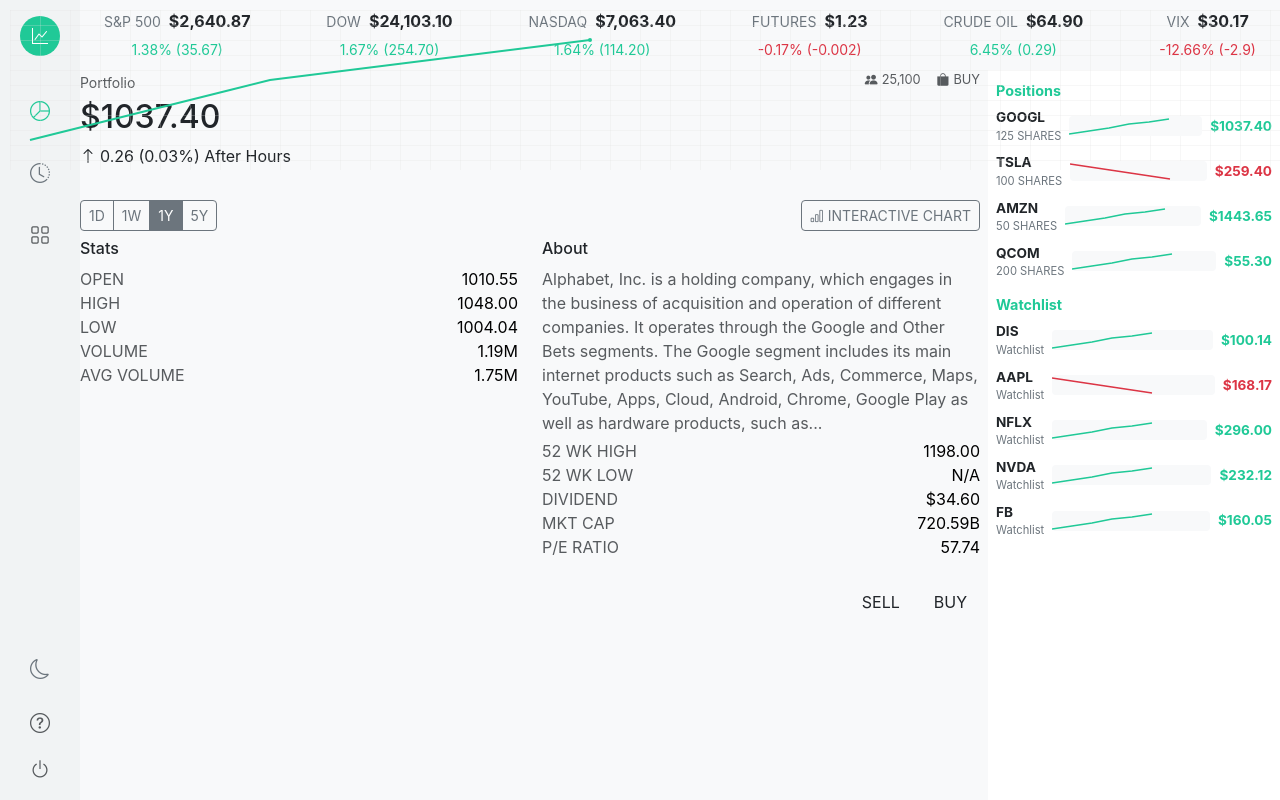
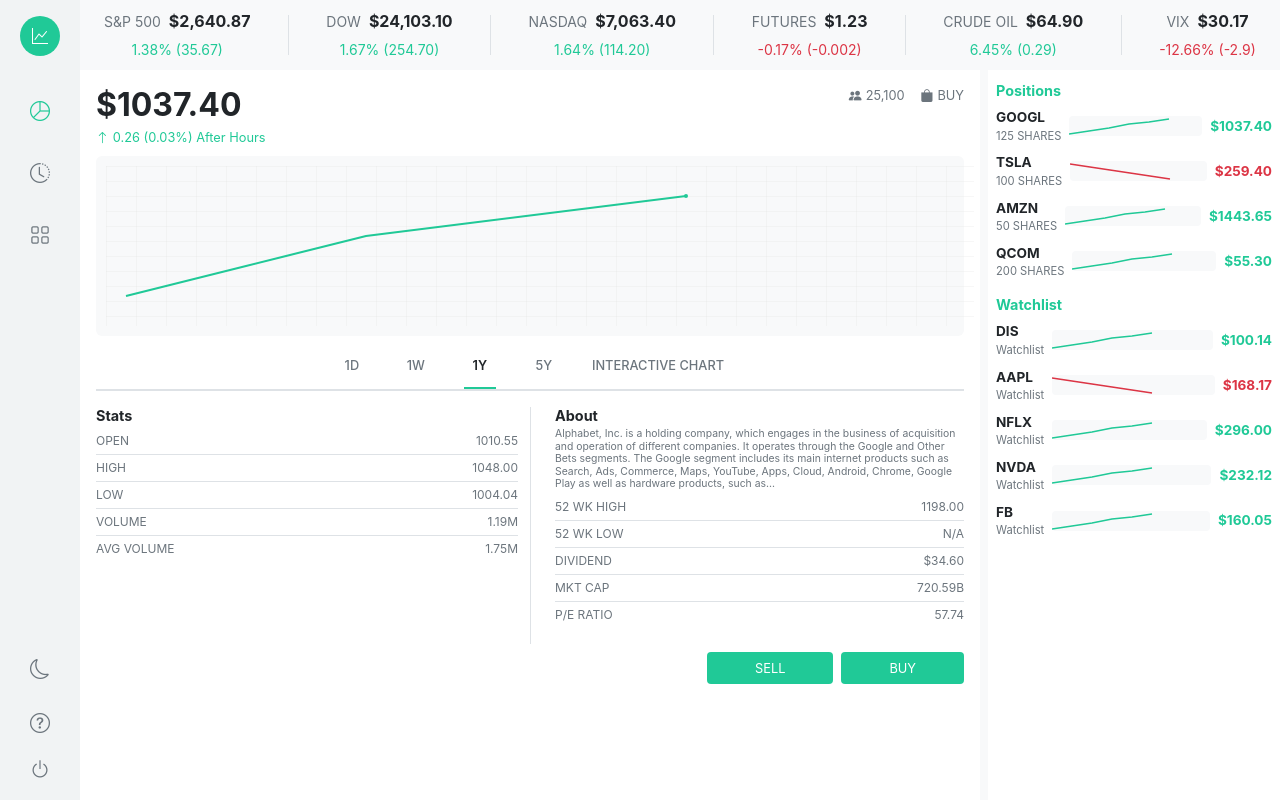
Before and after one commit to zohraharibi/dashboard, a React (Vite) app in the folder frontend/: page / in a window 1280 px wide. Built offline with nearby package versions, Linux system fonts and the light colour scheme.

Commit message:
Fix disappearing text in dark mode, add seperation lines, improve buttons design

```diff
--- a/frontend/src/App.css
+++ b/frontend/src/App.css
@@ -1,4 +1,3 @@
-/* CSS Custom Properties - Color Variables */
 :root {
   /* Primary Colors */
   --primary-green: #20c997;        /* Main teal/green accent */
@@ -37,7 +36,9 @@
   --bg-sidebar: #1a1d23;           /* Sidebar dark */
   --text-primary: #ffffff;         /* White text */
   --text-secondary: #8b949e;       /* Muted light text */
+  --text-light: #6c757d;           /* Light text for dark mode */
   --border-light: #30363d;         /* Dark borders */
+  --border-medium: #21262d;        /* Medium borders for dark mode */
   --chart-grid: #30363d;           /* Dark chart grid */
 }
 
@@ -45,6 +46,65 @@
 .table {
   background-color: transparent !important;
 }
+
+/* Bootstrap text utility overrides */
+.text-primary { color: var(--text-primary) !important; }
+.text-secondary { color: var(--text-secondary) !important; }
+.text-light { color: var(--text-light) !important; }
+.text-muted { color: var(--text-secondary) !important; }
+
+/* Dark mode Bootstrap overrides */
+[data-theme="dark"] .text-muted {
+  color: var(--text-secondary) !important;
+}
+
+[data-theme="dark"] .text-white {
+  color: var(--text-primary) !important;
+}
+
+[data-theme="dark"] .bg-light {
+  background-color: var(--bg-secondary) !important;
+}
+
+[data-theme="dark"] .bg-white {
+  background-color: var(--bg-primary) !important;
+}
+
+[data-theme="dark"] .border {
+  border-color: var(--border-light) !important;
+}
+
+[data-theme="dark"] .border-light {
+  border-color: var(--border-light) !important;
+}
+
+/* Dark mode button and form overrides */
+[data-theme="dark"] .btn-outline-secondary {
+  color: var(--text-secondary);
+  border-color: var(--border-light);
+}
+
+[data-theme="dark"] .btn-outline-secondary:hover,
+[data-theme="dark"] .btn-outline-secondary.active {
+  background-color: var(--border-light);
+  border-color: var(--border-light);
+  color: var(--text-primary);
+}
+
+[data-theme="dark"] .table {
+  color: var(--text-primary);
+}
+
+[data-theme="dark"] .table td {
+  border-color: var(--border-light);
+}
+
+.text-xl { font-size: 2.25rem}
+.text-lg { font-size: 1.5rem; }
+.text-md { font-size: 1rem; }
+.text-sm { font-size: 0.875rem; }
+.text-xs { font-size: 0.75rem; }
+.text-bold { font-weight: bold; }
 
 .table td,
 .table th,
@@ -148,8 +208,8 @@
   color: var(--primary-green);
 }
 
-/* Navbar Styles */
-.navbar-container {
+/* Topbar Styles */
+.topbar-container {
   height: 88px;
   display: flex;
   align-items: center;
@@ -157,94 +217,146 @@
   border-color: var(--border-light);
 }
 
-.navbar-indicator {
+.topbar-indicator {
   text-align: center;
 }
 
-.navbar-indicator-name {
+.topbar-indicator-name {
   color: var(--text-secondary);
 }
 
-.navbar-indicator-price {
+.topbar-indicator-price {
   color: var(--text-primary);
   font-weight: bold;
 }
 
-.navbar-indicator-positive {
+.topbar-indicator-positive {
   color: var(--success);
 }
 
-.navbar-indicator-negative {
+.topbar-indicator-negative {
   color: var(--danger);
 }
 
-.navbar-separator {
+.topbar-separator {
   height: 40px;
   border-color: var(--border-light);
 }
 
-/* Positions Component Styles */
-.positions-container {
+/* main-block Component Styles */
+.main-block-container {
   height: 100%;
   background-color: var(--bg-primary);
-  padding: 0.75rem;
+  padding: 1rem;
   overflow: hidden;
 }
 
-.positions-portfolio-value {
+.main-block-portfolio-value {
   font-size: 2rem;
   font-weight: bold;
   margin-bottom: 0.25rem;
+  color: var(--text-primary);
 }
 
-.positions-after-hours {
+.main-block-after-hours {
   font-size: 0.8rem;
   color: var(--success);
 }
 
-.positions-chart-container {
+.main-block-chart-container {
   height: 180px;
   background-color: var(--bg-secondary);
   position: relative;
 }
 
-.positions-chart-controls .btn {
-  font-size: 0.75rem;
-  padding: 0.25rem 0.5rem;
+/* Chart Controls - Tab Style Design */
+.chart-controls-container {
+  display: flex;
+  justify-content: center;
+  align-items: center;
+  border-bottom: 2px solid var(--border-light);
+  padding-bottom: 0;
 }
 
-.positions-stats-table {
+.chart-time-buttons {
+  display: flex;
+  gap: 2rem;
+  justify-content: center;
+}
+
+.chart-time-btn {
+  background: none;
+  border: none;
+  padding: 0.75rem 0;
+  font-size: 0.8rem;
+  font-weight: 500;
+  color: var(--text-secondary);
+  cursor: pointer;
+  position: relative;
+  border-bottom: 2px solid transparent;
+  transition: all 0.2s ease;
+  min-width: 2rem;
+  text-align: center;
+}
+
+.chart-time-btn:hover {
+  color: var(--primary-green);
+  border-bottom-color: var(--primary-green);
+}
+
+.chart-time-btn.active {
+  color: var(--text-primary);
+  border-bottom-color: var(--primary-green);
+  font-weight: 600;
+}
+
+/* Interactive chart button now uses same styling as chart-time-btn */
+
+.main-block-stats-table {
   font-size: 0.75rem;
   background-color: transparent !important;
 }
 
-.positions-stats-table td {
-  padding: 0;
+.main-block-stats-table td {
+  padding: 0.25rem 0;
   color: var(--text-secondary);
+  background-color: transparent !important;
+  border-bottom: 1px solid var(--border-light);
+}
+
+.main-block-stats-table tbody {
   background-color: transparent !important;
 }
 
-.positions-stats-table tbody {
+.main-block-stats-table tr {
   background-color: transparent !important;
 }
 
-.positions-stats-table tr {
-  background-color: transparent !important;
+.main-block-stats-table tr:last-child td {
+  border-bottom: none;
 }
 
-.positions-about-text {
+.main-block-about-text {
   font-size: 0.65rem;
   line-height: 1.2;
   color: var(--text-secondary);
 }
 
-.positions-section-title {
+.main-block-section-title {
   font-size: 0.9rem;
   font-weight: bold;
   margin-bottom: 0.25rem;
+  color: var(--text-primary);
 }
 
-.positions-action-btn {
+.watchlist-section-title {
+  font-size: 0.9rem;
+  font-weight: bold;
+  margin-bottom: 0.5rem;
+  color: var(--text-primary);
+}
+
+.main-block-action-btn {
   font-size: 0.8rem;
   padding: 0.4rem 1.2rem;
   background-color: var(--primary-green);
@@ -254,7 +366,7 @@
   min-width: 80px;
 }
 
-.positions-action-btn:hover {
+.main-block-action-btn:hover {
   background-color: var(--primary-green-dark);
 }
 
@@ -292,6 +404,7 @@
 .watchlist-item-price {
   font-size: 0.85rem;
   font-weight: bold;
+  color: var(--text-primary);
 }
 
 .watchlist-item-price.positive {
@@ -325,9 +438,86 @@
   flex: 0 0 auto;
 }
 
-/* Ensure full height */
+/* Additional component-specific styles */
+
+/* Topbar specific styles */
+.topbar-main {
+  height: 70px;
+  display: flex;
+  align-items: center;
+  background-color: var(--bg-secondary);
+}
+
+.topbar-content {
+  gap: 1.5rem;
+}
+
+.topbar-label {
+  color: var(--text-secondary);
+}
+
+.topbar-value {
+  color: var(--text-primary);
+}
+
+.topbar-positive {
+  color: var(--success);
+}
+
+.topbar-negative {
+  color: var(--danger);
+}
+
+.topbar-separator {
+  width: 1px;
+  height: 40px;
+  background-color: var(--border-light);
+  margin: 0 0.5rem;
+}
+
+/* Sidebar specific styles */
+.sidebar-main {
+  width: 80px;
+  height: 100vh;
+  background-color: var(--bg-sidebar);
+}
+
+.sidebar-logo {
+  width: 40px;
+  height: 40px;
+  background-color: var(--primary-green);
+}
+
+.sidebar-nav-active {
+  color: var(--primary-green);
+}
+
+.sidebar-nav-secondary {
+  color: var(--text-secondary);
+}
+
+/* MainBlock specific styles */
+.main-block-icons {
+  font-size: 0.8rem;
+}
+
+.main-block-chart-svg {
+  position: absolute;
+  top: 10px;
+  left: 10px;
+}
+
+/* Stats and About separator */
+.stats-about-separator {
+  border-left: 1px solid var(--border-light);
+  padding-left: 1.5rem;
+}
+
+/* Ensure full height and proper colors */
 html, body, #root {
   height: 100%;
   margin: 0;
   padding: 0;
+  color: var(--text-primary);
+  background-color: var(--bg-primary);
 }
--- a/frontend/src/components/MainBlock.tsx
+++ b/frontend/src/components/MainBlock.tsx
@@ -4,12 +4,8 @@
 const MainBlock: React.FC = () => {
   return (
     <div className="main-block-container">
-      {/* Portfolio Value - Very Compact */}
       <div className="row mb-2">
         <div className="col-6">
-          <div className="mb-1">
-            <small className="text-muted text-primary">Portfolio</small>
-          </div>
           <h2 className="main-block-portfolio-value text-xl">$1037.40</h2>
           <div className="main-block-after-hours">
             <i className="bi bi-arrow-up"></i>
@@ -17,7 +13,7 @@
           </div>
         </div>
         <div className="col-6 text-end">
-          <div className="d-flex justify-content-end align-items-center gap-3" style={{ fontSize: '0.8rem' }}>
+          <div className="d-flex justify-content-end align-items-center gap-3 main-block-icons">
             <div>
               <i className="bi bi-people-fill text-muted"></i>
               <span className="ms-1 text-muted">25,100</span>
@@ -34,7 +30,7 @@
       <div className="row mb-2">
         <div className="col">
           <div className="rounded p-2 main-block-chart-container">
-            <svg width="100%" height="160" style={{ position: 'absolute', top: '10px', left: '10px' }}>
+            <svg width="100%" height="160" className="main-block-chart-svg">
               {/* Grid lines */}
               <defs>
                 <pattern id="grid" width="30" height="15" patternUnits="userSpaceOnUse">
@@ -61,31 +57,27 @@
       {/* Chart Controls - Very Compact */}
       <div className="row mb-2">
         <div className="col">
-          <div className="d-flex justify-content-between align-items-center">
-            <div className="btn-group main-block-chart-controls" role="group">
-              <button type="button" className="btn btn-outline-secondary btn-sm">1D</button>
-              <button type="button" className="btn btn-outline-secondary btn-sm">1W</button>
-              <button type="button" className="btn btn-outline-secondary btn-sm active">1Y</button>
-              <button type="button" className="btn btn-outline-secondary btn-sm">5Y</button>
-            </div>
-            <div>
-              <button type="button" className="btn btn-outline-secondary btn-sm main-block-chart-controls">
-                <i className="bi bi-bar-chart"></i> INTERACTIVE CHART
-              </button>
+          <div className="chart-controls-container">
+            <div className="chart-time-buttons">
+              <button type="button" className="chart-time-btn">1D</button>
+              <button type="button" className="chart-time-btn">1W</button>
+              <button type="button" className="chart-time-btn active">1Y</button>
+              <button type="button" className="chart-time-btn">5Y</button>
+              <button type="button" className="chart-time-btn">INTERACTIVE CHART</button>
             </div>
           </div>
         </div>
       </div>
+
+      <div className="mb-3"></div>
+
       <StockDetails />
 
-      {/* Positions Section - Very Compact */}
-
-      {/* Action Buttons - Bottom Right */}
       <div className="row">
         <div className="col">
           <div className="d-flex justify-content-end gap-2">
-            <button className="btn main-block-action-btn">SELL</button>
-            <button className="btn main-block-action-btn">BUY</button>
+            <button className="btn px-5 main-block-action-btn">SELL</button>
+            <button className="btn px-5 main-block-action-btn">BUY</button>
           </div>
         </div>
       </div>
--- a/frontend/src/components/MainContent.tsx
+++ b/frontend/src/components/MainContent.tsx
@@ -4,7 +4,7 @@
 
 const MainContent: React.FC = () => {
   return (
-    <div className="row g-0 h-100 --bg-secondary">
+    <div className="row g-0 h-100">
       <div className="col-md-8 col-lg-9 ">
         <MainBlock />
       </div>
--- a/frontend/src/components/StockDetails.tsx
+++ b/frontend/src/components/StockDetails.tsx
@@ -9,29 +9,29 @@
           <table className="table table-sm table-borderless main-block-stats-table">
             <tbody>
               <tr>
-                <td className="text-muted ps-0 py-0">OPEN</td>
-                <td className="text-end pe-0 py-0">1010.55</td>
+                <td className="text-muted ps-0">OPEN</td>
+                <td className="text-end pe-0">1010.55</td>
               </tr>
               <tr>
-                <td className="text-muted ps-0 py-0">HIGH</td>
-                <td className="text-end pe-0 py-0">1048.00</td>
+                <td className="text-muted ps-0">HIGH</td>
+                <td className="text-end pe-0">1048.00</td>
               </tr>
               <tr>
-                <td className="text-muted ps-0 py-0">LOW</td>
-                <td className="text-end pe-0 py-0">1004.04</td>
+                <td className="text-muted ps-0">LOW</td>
+                <td className="text-end pe-0">1004.04</td>
               </tr>
               <tr>
-                <td className="text-muted ps-0 py-0">VOLUME</td>
-                <td className="text-end pe-0 py-0">1.19M</td>
+                <td className="text-muted ps-0">VOLUME</td>
+                <td className="text-end pe-0">1.19M</td>
               </tr>
               <tr>
-                <td className="text-muted ps-0 py-0">AVG VOLUME</td>
-                <td className="text-end pe-0 py-0">1.75M</td>
+                <td className="text-muted ps-0">AVG VOLUME</td>
+                <td className="text-end pe-0">1.75M</td>
               </tr>
             </tbody>
           </table>
         </div>
-        <div className="col-6">
+        <div className="col-6 stats-about-separator">
           <h6 className="main-block-section-title">About</h6>
           <div className="text-muted mb-1 main-block-about-text">
             <p className="mb-1">Alphabet, Inc. is a holding company, which engages in the business of acquisition and operation of different companies. It operates through the Google and Other Bets segments. The Google segment includes its main internet products such as Search, Ads, Commerce, Maps, YouTube, Apps, Cloud, Android, Chrome, Google Play as well as hardware products, such as...</p>
@@ -39,24 +39,24 @@
           <table className="table table-sm table-borderless main-block-stats-table">
             <tbody>
               <tr>
-                <td className="text-muted ps-0 py-0">52 WK HIGH</td>
-                <td className="text-end pe-0 py-0">1198.00</td>
+                <td className="text-muted ps-0">52 WK HIGH</td>
+                <td className="text-end pe-0">1198.00</td>
               </tr>
               <tr>
-                <td className="text-muted ps-0 py-0">52 WK LOW</td>
-                <td className="text-end pe-0 py-0">N/A</td>
+                <td className="text-muted ps-0">52 WK LOW</td>
+                <td className="text-end pe-0">N/A</td>
               </tr>
               <tr>
-                <td className="text-muted ps-0 py-0">DIVIDEND</td>
-                <td className="text-end pe-0 py-0">$34.60</td>
+                <td className="text-muted ps-0">DIVIDEND</td>
+                <td className="text-end pe-0">$34.60</td>
               </tr>
               <tr>
-                <td className="text-muted ps-0 py-0">MKT CAP</td>
-                <td className="text-end pe-0 py-0">720.59B</td>
+                <td className="text-muted ps-0">MKT CAP</td>
+                <td className="text-end pe-0">720.59B</td>
               </tr>
               <tr>
-                <td className="text-muted ps-0 py-0">P/E RATIO</td>
-                <td className="text-end pe-0 py-0">57.74</td>
+                <td className="text-muted ps-0">P/E RATIO</td>
+                <td className="text-end pe-0">57.74</td>
               </tr>
             </tbody>
           </table>
--- a/frontend/src/components/Topbar.tsx
+++ b/frontend/src/components/Topbar.tsx
@@ -2,50 +2,55 @@
 
 const Topbar: React.FC = () => {
   return (
-    <div className="px-4" style={{ height: '70px', display: 'flex', alignItems: 'center', backgroundColor: 'var(--bg-secondary)' }}>
+    <div className="px-4 topbar-main">
       <div className="d-flex justify-content-between align-items-center w-100">
-        <div className="d-flex justify-content-between w-100 align-items-center" style={{ gap: '1.5rem' }}>
+        <div className="d-flex justify-content-between w-100 align-items-center topbar-content">
           <div className="text-center">
             <div className="d-flex align-items-center justify-content-center gap-2 mb-1">
-              <small style={{ color: 'var(--text-secondary)' }}>S&P 500</small>
-              <span className="fw-bold" style={{ color: 'var(--text-primary)' }}>$2,640.87</span>
+              <small className="topbar-label">S&P 500</small>
+              <span className="fw-bold topbar-value">$2,640.87</span>
             </div>
-            <small style={{ color: 'var(--success)' }}>1.38% (35.67)</small>
+            <small className="topbar-positive">1.38% (35.67)</small>
           </div>
+          <div className="topbar-separator"></div>
           <div className="text-center">
             <div className="d-flex align-items-center justify-content-center gap-2 mb-1">
-              <small style={{ color: 'var(--text-secondary)' }}>DOW</small>
-              <span className="fw-bold" style={{ color: 'var(--text-primary)' }}>$24,103.10</span>
+              <small className="topbar-label">DOW</small>
+              <span className="fw-bold topbar-value">$24,103.10</span>
             </div>
-            <small style={{ color: 'var(--success)' }}>1.67% (254.70)</small>
+            <small className="topbar-positive">1.67% (254.70)</small>
           </div>
+          <div className="topbar-separator"></div>
           <div className="text-center">
             <div className="d-flex align-items-center justify-content-center gap-2 mb-1">
-              <small style={{ color: 'var(--text-secondary)' }}>NASDAQ</small>
-              <span className="fw-bold" style={{ color: 'var(--text-primary)' }}>$7,063.40</span>
+              <small className="topbar-label">NASDAQ</small>
+              <span className="fw-bold topbar-value">$7,063.40</span>
             </div>
-            <small style={{ color: 'var(--success)' }}>1.64% (114.20)</small>
+            <small className="topbar-positive">1.64% (114.20)</small>
           </div>
+          <div className="topbar-separator"></div>
           <div className="text-center">
             <div className="d-flex align-items-center justify-content-center gap-2 mb-1">
-              <small style={{ color: 'var(--text-secondary)' }}>FUTURES</small>
-              <span className="fw-bold" style={{ color: 'var(--text-primary)' }}>$1.23</span>
+              <small className="topbar-label">FUTURES</small>
+              <span className="fw-bold topbar-value">$1.23</span>
             </div>
-            <small style={{ color: 'var(--danger)' }}>-0.17% (-0.002)</small>
+            <small className="topbar-negative">-0.17% (-0.002)</small>
           </div>
+          <div className="topbar-separator"></div>
           <div className="text-center">
             <div className="d-flex align-items-center justify-content-center gap-2 mb-1">
-              <small style={{ color: 'var(--text-secondary)' }}>CRUDE OIL</small>
-              <span className="fw-bold" style={{ color: 'var(--text-primary)' }}>$64.90</span>
+              <small className="topbar-label">CRUDE OIL</small>
+              <span className="fw-bold topbar-value">$64.90</span>
             </div>
-            <small style={{ color: 'var(--success)' }}>6.45% (0.29)</small>
+            <small className="topbar-positive">6.45% (0.29)</small>
           </div>
+          <div className="topbar-separator"></div>
           <div className="text-center">
             <div className="d-flex align-items-center justify-content-center gap-2 mb-1">
-              <small style={{ color: 'var(--text-secondary)' }}>VIX</small>
-              <span className="fw-bold" style={{ color: 'var(--text-primary)' }}>$30.17</span>
+              <small className="topbar-label">VIX</small>
+              <span className="fw-bold topbar-value">$30.17</span>
             </div>
-            <small style={{ color: 'var(--danger)' }}>-12.66% (-2.9)</small>
+            <small className="topbar-negative">-12.66% (-2.9)</small>
           </div>
         </div>
       </div>
```
Also changed, not shown: frontend/src/components/Sidebar.tsx (+4 -5 lines).
